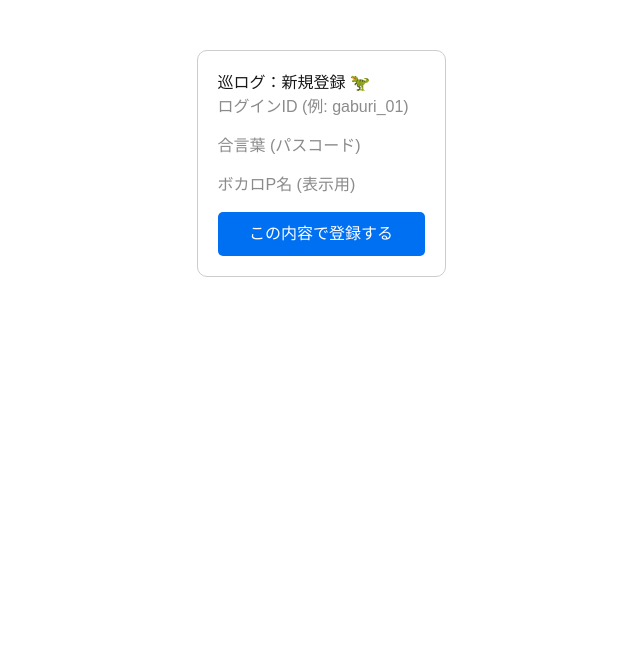
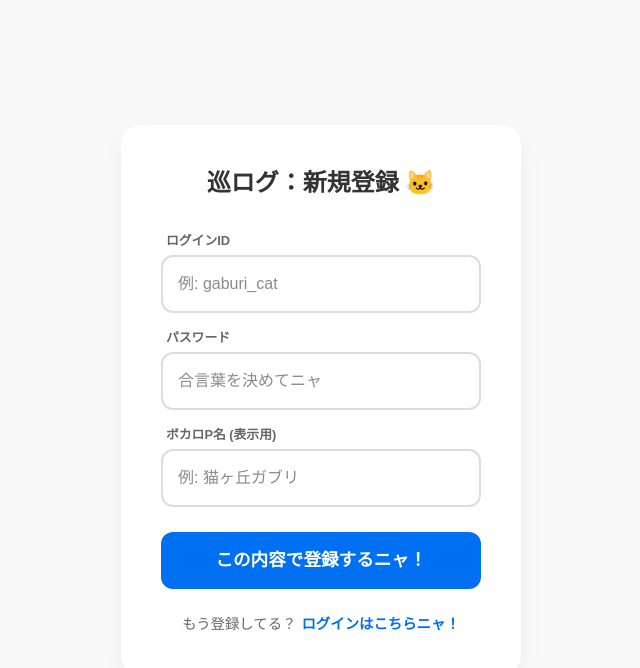
Before and after one commit to tatuzotan-ctrl/voca-meguri, a Next.js app: page /register in a window 1280 px wide. Shown: the top 668 px of the page, without its empty margins (319-959 px from the left). Built offline with nearby package versions, Linux system fonts and the light colour scheme; no server answers.

Commit message:
Refactor RegisterPage component: Update registration logic to use app_users table and enhance UI elements

```diff
--- a/src/app/register/page.tsx
+++ b/src/app/register/page.tsx
@@ -2,12 +2,12 @@
 
 import { useState } from 'react';
 import { supabase } from '@/lib/supabase';
-import bcrypt from 'bcryptjs';
 import { useRouter } from 'next/navigation';
+import Link from 'next/link';
 
 export default function RegisterPage() {
-  const [userId, setUserId] = useState('');
-  const [passcode, setPasscode] = useState('');
+  const [loginId, setLoginId] = useState('');
+  const [password, setPassword] = useState('');
   const [pName, setPName] = useState('');
   const [loading, setLoading] = useState(false);
   const router = useRouter();
@@ -15,68 +15,167 @@ export default function RegisterPage() {
   const handleRegister = async (e: React.FormEvent) => {
     e.preventDefault();
     setLoading(true);
+    try {
+      // 1. app_users テーブルに新規ユーザーを登録ニャ！
+      const { data, error } = await supabase
+        .from('app_users')
+        .insert([{
+          login_id: loginId,
+          password: password,
+          p_name: pName
+        }])
+        .select();
 
-    try {
-      // 1. パスコードをハッシュ化（ソルトを10回まわす）
-      const hashedPassword = await bcrypt.hash(passcode, 10);
+      if (error) throw error;
 
-      // 2. Supabaseの app_users テーブルに保存
-      const { error } = await supabase
-        .from('app_users')
-        .insert([
-          {
-            user_id: userId,
-            passcode: hashedPassword,
-            p_name: pName
-          }
-        ]);
-
-      if (error) {
-        if (error.code === '23505') {
-          alert('そのIDは既に使われているよ！別のIDにしてね🦖');
-        } else {
-          throw error;
-        }
-      } else {
-        alert('登録完了！ログインしてね✨');
-        router.push('/login'); // ログイン画面へ
-      }
+      alert('登録完了ニャ！さっそくログインしてみるニャ🐱');
+      router.push('/login'); // ログイン画面へ誘導
     } catch (error: any) {
-      alert('エラーが起きちゃった: ' + error.message);
+      alert('エラーニャ...： ' + error.message);
     } finally {
       setLoading(false);
     }
   };
 
   return (
-    <div style={{ maxWidth: '400px', margin: '50px auto', padding: '20px', border: '1px solid #ccc', borderRadius: '10px' }}>
-      <h2>巡ログ：新規登録 🦖</h2>
-      <form onSubmit={handleRegister} style={{ display: 'flex', flexDirection: 'column', gap: '15px' }}>
+    <div style={containerStyle}>
+      <div style={formCardStyle}>
+
+        {/* デザイン統一：猫印のタイトルニャ！ */}
+        <h1 style={titleStyle}>巡ログ：新規登録 🐱</h1>
+
+        <form onSubmit={handleRegister} style={formStyle}>
+
+          {/* デザイン統一：くっきり枠線の入力欄ニャ！ */}
+          <div style={{ textAlign: 'left' }}>
+            <label style={labelStyle}>ログインID</label>
             <input
               type="text"
-          placeholder="ログインID (例: gaburi_01)"
-          value={userId}
-          onChange={(e) => setUserId(e.target.value)}
+              placeholder="例: gaburi_cat"
+              value={loginId}
+              onChange={(e) => setLoginId(e.target.value)}
               required
+              style={inputStyle}
             />
+          </div>
+
+          <div style={{ textAlign: 'left' }}>
+            <label style={labelStyle}>パスワード</label>
             <input
               type="password"
-          placeholder="合言葉 (パスコード)"
-          value={passcode}
-          onChange={(e) => setPasscode(e.target.value)}
+              placeholder="合言葉を決めてニャ"
+              value={password}
+              onChange={(e) => setPassword(e.target.value)}
               required
+              style={inputStyle}
             />
+          </div>
+
+          <div style={{ textAlign: 'left' }}>
+            <label style={labelStyle}>ボカロP名 (表示用)</label>
             <input
               type="text"
-          placeholder="ボカロP名 (表示用)"
+              placeholder="例: 猫ヶ丘ガブリ"
               value={pName}
               onChange={(e) => setPName(e.target.value)}
               required
+              style={inputStyle}
             />
-        <button type="submit" disabled={loading} style={{ padding: '10px', backgroundColor: '#0070f3', color: 'white', border: 'none', borderRadius: '5px' }}>
-          {loading ? '登録中...' : 'この内容で登録する'}
+          </div>
+
+          <button type="submit" disabled={loading} style={buttonStyle}>
+            {loading ? '登録中ニャ...' : 'この内容で登録するニャ！'}
           </button>
         </form>
+
+        {/* ログイン画面への誘導もわかりやすくニャ！ */}
+        <p style={loginTextStyle}>
+          もう登録してる？
+          <Link href="/login" style={loginLinkStyle}>
+            ログインはこちらニャ！
+          </Link>
+        </p>
+
+      </div>
     </div>
   );
 }
+
+// --- ログイン画面と完全統一のスタイル定義ニャ！ ---
+
+const containerStyle: React.CSSProperties = {
+  display: 'flex',
+  justifyContent: 'center',
+  alignItems: 'center',
+  minHeight: '100vh',
+  backgroundColor: '#f9f9f9',
+  fontFamily: 'sans-serif',
+};
+
+const formCardStyle: React.CSSProperties = {
+  backgroundColor: '#fff',
+  padding: '40px',
+  borderRadius: '20px',
+  boxShadow: '0 10px 25px rgba(0,0,0,0.05)',
+  width: '100%',
+  maxWidth: '400px',
+  textAlign: 'center',
+};
+
+const titleStyle: React.CSSProperties = {
+  fontSize: '1.5rem',
+  color: '#333',
+  marginBottom: '30px',
+  fontWeight: 'bold',
+};
+
+const formStyle: React.CSSProperties = {
+  display: 'flex',
+  flexDirection: 'column',
+  gap: '15px',
+};
+
+const labelStyle: React.CSSProperties = {
+  fontSize: '0.8rem',
+  color: '#666',
+  marginBottom: '5px',
+  display: 'block',
+  fontWeight: 'bold',
+  marginLeft: '5px',
+};
+
+const inputStyle: React.CSSProperties = {
+  width: '100%',
+  padding: '15px',
+  borderRadius: '12px',
+  border: '2px solid #ddd', // デザイン統一：くっきり枠線
+  fontSize: '1rem',
+  outline: 'none',
+  boxSizing: 'border-box',
+};
+
+const buttonStyle: React.CSSProperties = {
+  width: '100%',
+  padding: '15px',
+  backgroundColor: '#0070f3', // 登録は「青」でログインと差別化するニャ！
+  color: '#fff',
+  border: 'none',
+  borderRadius: '12px',
+  fontSize: '1.1rem',
+  fontWeight: 'bold',
+  cursor: 'pointer',
+  marginTop: '10px',
+};
+
+const loginTextStyle: React.CSSProperties = {
+  marginTop: '25px',
+  fontSize: '0.9rem',
+  color: '#666',
+};
+
+const loginLinkStyle: React.CSSProperties = {
+  color: '#0070f3',
+  fontWeight: 'bold',
+  textDecoration: 'none',
+  marginLeft: '5px',
+};
```
Lines whose indentation alone changed are shown as unchanged.
